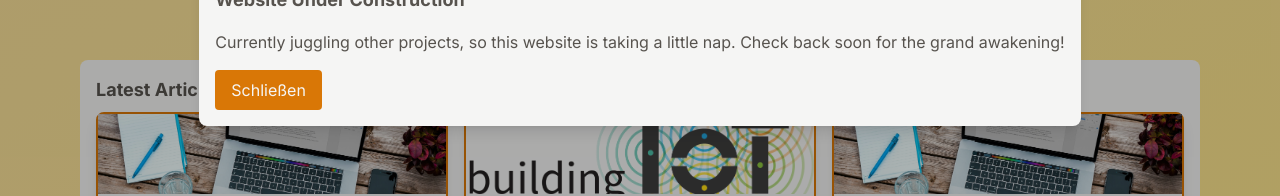
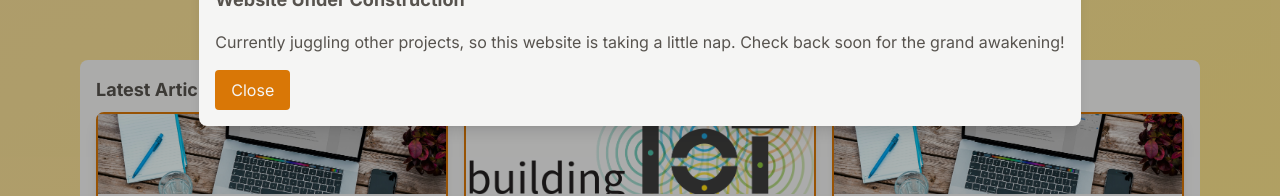
Before and after one commit to MichelEhmen/personal-website, a Next.js app: page / in a window 1280 px wide. Shown: the part 352-548 px from the top of the page. Built offline with nearby package versions, Linux system fonts and the light colour scheme.

Commit message:
replace wrong transaltion

```diff
--- a/src/components/Modal.tsx
+++ b/src/components/Modal.tsx
@@ -28,7 +28,7 @@ const Modal = () => {
           className="mt-4 rounded bg-primary px-4 py-2 text-secondary"
           onClick={handleClose}
         >
-          Schließen
+          Close
         </button>
       </div>
     </div>
```
